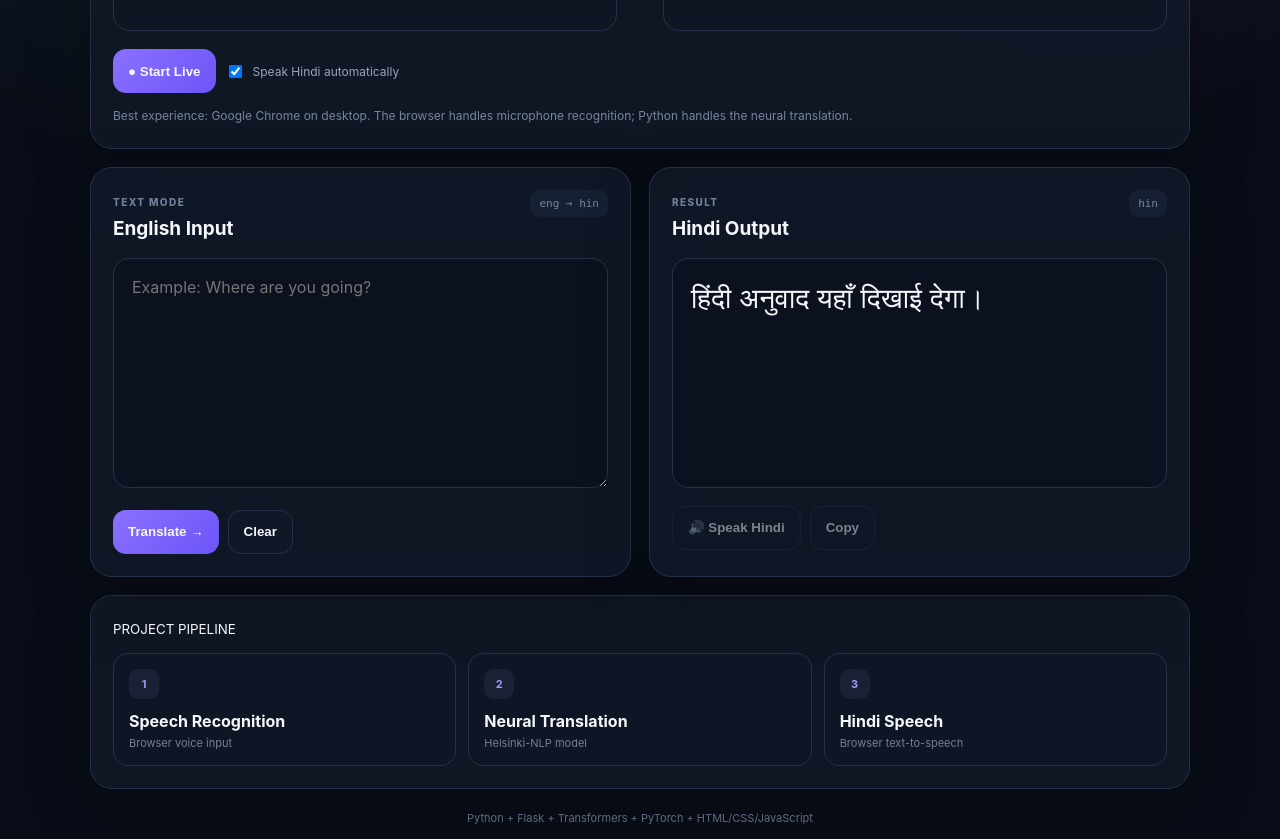
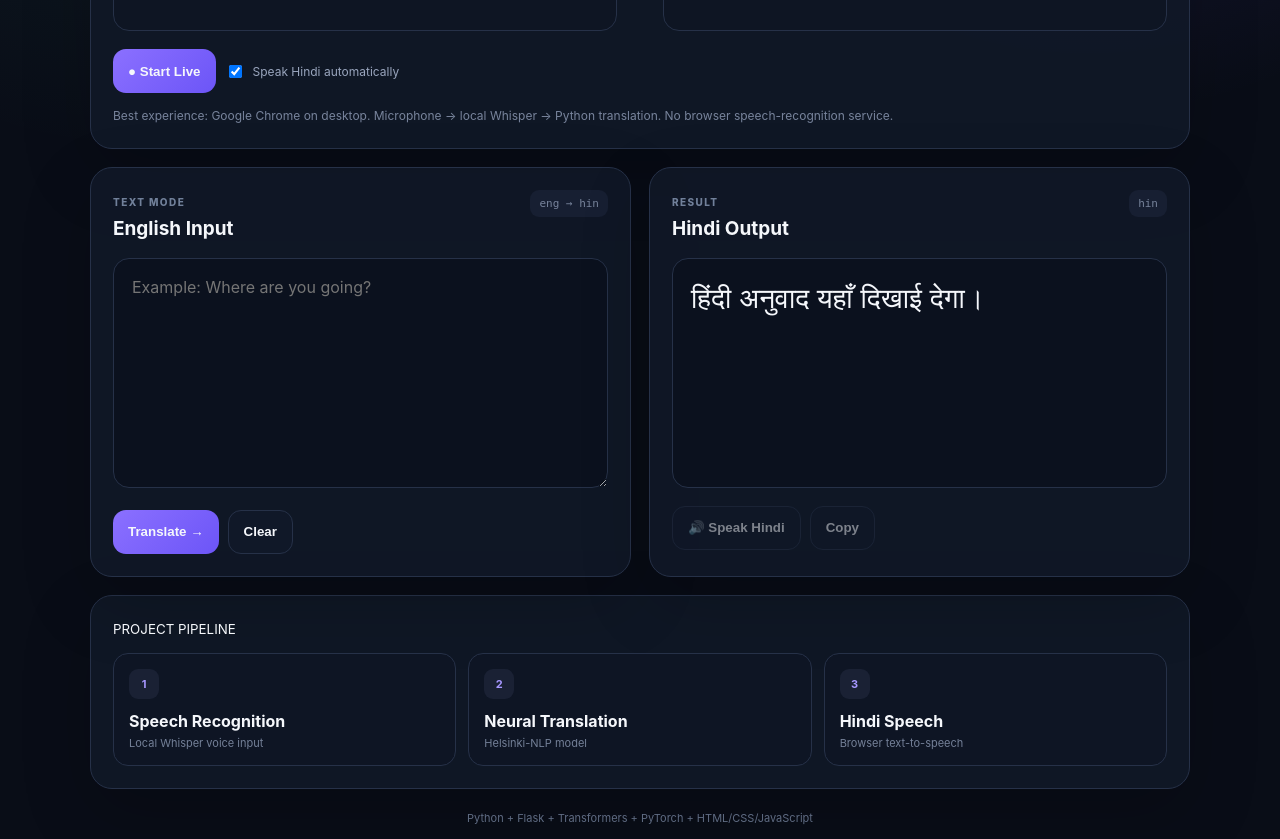
Before and after one commit to UnRealAkshu/hindi-voice-translator, a Flask app: page / in a window 1280 px wide. Shown: the part 439-1278 px from the top of the page. Run offline with Flask 3, Linux system fonts and the light colour scheme.

Commit message:
Update UI for local Whisper voice mode

```diff
--- a/templates/index.html
+++ b/templates/index.html
@@ -32,7 +32,7 @@
         </div>
 
         <p id="voiceMessage" class="message">
-            Best experience: Google Chrome on desktop. The browser handles microphone recognition; Python handles the neural translation.
+            Best experience: Google Chrome on desktop. Microphone → local Whisper → Python translation. No browser speech-recognition service.
         </p>
     </section>
 
@@ -65,7 +65,7 @@
     <section class="card pipeline">
         <small>PROJECT PIPELINE</small>
         <div class="steps">
-            <div class="step"><b>1</b><span>Speech Recognition</span><small>Browser voice input</small></div>
+            <div class="step"><b>1</b><span>Speech Recognition</span><small>Local Whisper voice input</small></div>
             <div class="step"><b>2</b><span>Neural Translation</span><small>Helsinki-NLP model</small></div>
             <div class="step"><b>3</b><span>Hindi Speech</span><small>Browser text-to-speech</small></div>
         </div>
```
